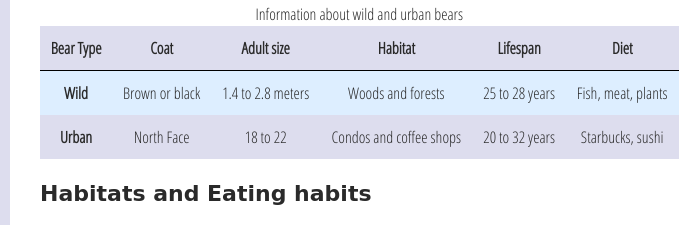
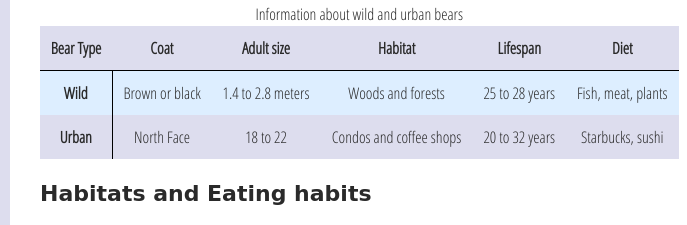
Before and after one commit to HSleidenIAT/imtue-weekopdracht-accessibility-klaasnicolaas, a plain HTML site: page index.html in a window 1280 px wide. Shown: the part 646-871 px from the top of the page, 118-805 px from the left. Drawn offline with Linux system fonts and the light colour scheme; a web font is replaced by a local one.

Commit message:
:hammer: Maak tabel nog iets mooier

```diff
--- a/index.html
+++ b/index.html
@@ -56,7 +56,7 @@
           </thead>
           <tbody>
             <tr>
-              <th>Wild</th>
+              <th scope="row">Wild</th>
               <td>Brown or black</td>
               <td>1.4 to 2.8 meters</td>
               <td>Woods and forests</td>
@@ -64,7 +64,7 @@
               <td>Fish, meat, plants</td>
             </tr>
             <tr>
-              <th>Urban</th>
+              <th scope="row">Urban</th>
               <td>North Face</td>
               <td>18 to 22</td>
               <td>Condos and coffee shops</td>
--- a/style.css
+++ b/style.css
@@ -155,6 +155,10 @@ th[scope="col"] {
   border-bottom: 1px solid black;
 }
 
+th[scope="row"] {
+  border-right: 1px solid black;
+}
+
 tbody tr:nth-child(odd) {
   background-color: #def;
 }
```
